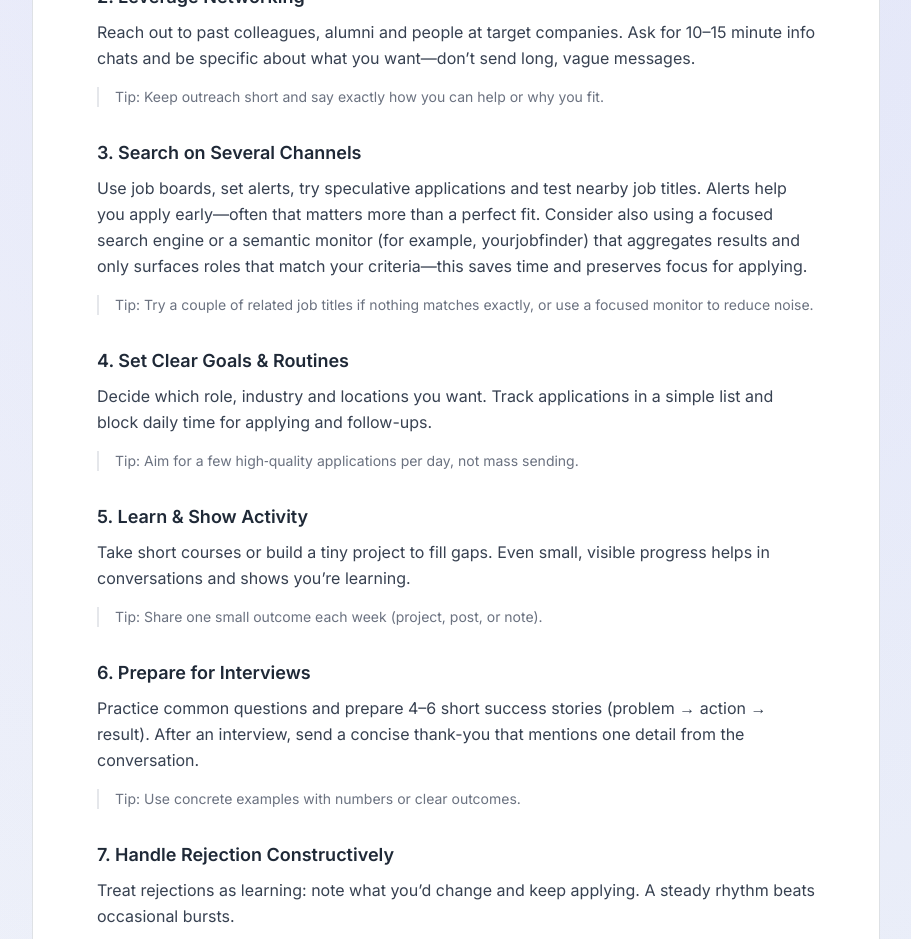
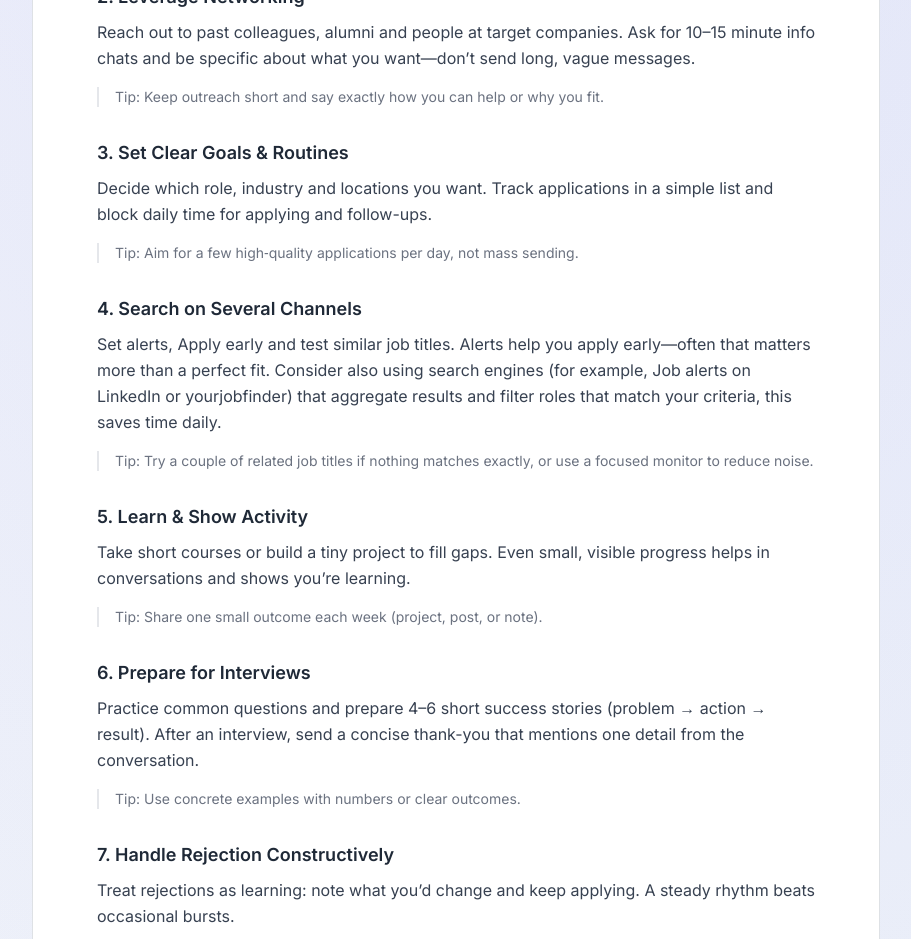
Before and after one commit to whoistahito/Job-Finder-Frontend, a React (Vite) app: page /blog in a window 1280 px wide. Shown: the part 1020-1959 px from the top of the page, without its empty margins (184-1095 px from the left). Built offline with nearby package versions, Linux system fonts and the light colour scheme.

Commit message:
Improve text in Blog

```diff
--- a/src/pages/Blog.tsx
+++ b/src/pages/Blog.tsx
@@ -22,14 +22,14 @@ const content = {
                 f: 'Tipp: Kurz und präzise anfragen; sag, worum es geht.'
             },
             {
-                t: '3. Mehrere Kanäle parallel',
-                b: 'Nutze Jobbörsen, stelle Alerts ein, versende Initiativbewerbungen und teste ähnliche Jobtitel. Alerts helfen, früh zu reagieren — oft wichtiger als perfekte Passung. Ziehe auch spezialisierte Suchdienste oder semantische Monitore (z. B. yourjobfinder) in Betracht, die Ergebnisse bündeln und dir nur passende Rollen anzeigen — das spart Zeit und schützt deinen Fokus fürs Bewerben.',
-                f: 'Tipp: Probiere verwandte Jobtitel, wenn nichts exakt passt, oder nutze einen Monitor, um Rauschen zu reduzieren.'
+                t: '3. Ziele & Routine festlegen',
+                b: 'Lege Rolle, Branche und Region fest. Verwalte Bewerbungen in einer einfachen Liste und blocke täglich Zeit zum Bewerben und Nachfassen.',
+                f: 'Tipp: Lieber wenige, gute Bewerbungen pro Tag als Massenversand.'
             },
             {
-                t: '4. Ziele & Routine festlegen',
-                b: 'Lege Rolle, Branche und Region fest. Verwalte Bewerbungen in einer einfachen Liste und blocke täglich Zeit zum Bewerben und Nachfassen.',
-                f: 'Tipp: Lieber wenige, gute Bewerbungen pro Tag als Massenversand.'
+                t: '4. Mehrere Kanäle parallel',
+                b: 'Nutze Jobbörsen, stelle Alerts ein, versende Initiativbewerbungen und teste ähnliche Jobtitel. Alerts helfen, früh zu reagieren — oft wichtiger als perfekte Passung. Nutze auch spezialisierte Suchdienste (z. B. <a href="https://www.linkedin.com/help/linkedin/answer/a511279/job-alerts-on-linkedin?lang=de" target="_blank" rel="noopener noreferrer">Jobbenachrichtigungen auf LinkedIn</a> oder <a href="https://yourjobfinder.website" target="_blank" rel="noopener noreferrer">yourjobfinder</a>), die Ergebnisse bündeln und dir nur passende Rollen anzeigen — das spart Zeit.',
+                f: 'Tipp: Probiere verwandte Jobtitel, wenn nichts exakt passt, oder nutze einen Monitor, um Rauschen zu reduzieren.'
             },
             {
                 t: '5. Lernen & sichtbar bleiben',
@@ -100,14 +100,14 @@ const content = {
                 f: 'Tip: Keep outreach short and say exactly how you can help or why you fit.'
             },
             {
-                t: '3. Search on Several Channels',
-                b: 'Use job boards, set alerts, try speculative applications and test nearby job titles. Alerts help you apply early—often that matters more than a perfect fit. Consider also using a focused search engine or a semantic monitor (for example, yourjobfinder) that aggregates results and only surfaces roles that match your criteria—this saves time and preserves focus for applying.',
-                f: 'Tip: Try a couple of related job titles if nothing matches exactly, or use a focused monitor to reduce noise.'
+                t: '3. Set Clear Goals & Routines',
+                b: 'Decide which role, industry and locations you want. Track applications in a simple list and block daily time for applying and follow-ups.',
+                f: 'Tip: Aim for a few high‑quality applications per day, not mass sending.'
             },
             {
-                t: '4. Set Clear Goals & Routines',
-                b: 'Decide which role, industry and locations you want. Track applications in a simple list and block daily time for applying and follow-ups.',
-                f: 'Tip: Aim for a few high‑quality applications per day, not mass sending.'
+                t: '4. Search on Several Channels',
+                b: 'Set alerts, Apply early and test similar job titles. Alerts help you apply early—often that matters more than a perfect fit. Consider also using search engines (for example, <a href="https://www.linkedin.com/help/linkedin/answer/a511279/job-alerts-on-linkedin?lang=en" target="_blank" rel="noopener noreferrer">Job alerts on LinkedIn</a> or <a href="https://yourjobfinder.website" target="_blank" rel="noopener noreferrer">yourjobfinder</a>) that aggregate results and filter roles that match your criteria, this saves time daily.',
+                f: 'Tip: Try a couple of related job titles if nothing matches exactly, or use a focused monitor to reduce noise.'
             },
             {
                 t: '5. Learn & Show Activity',
```
